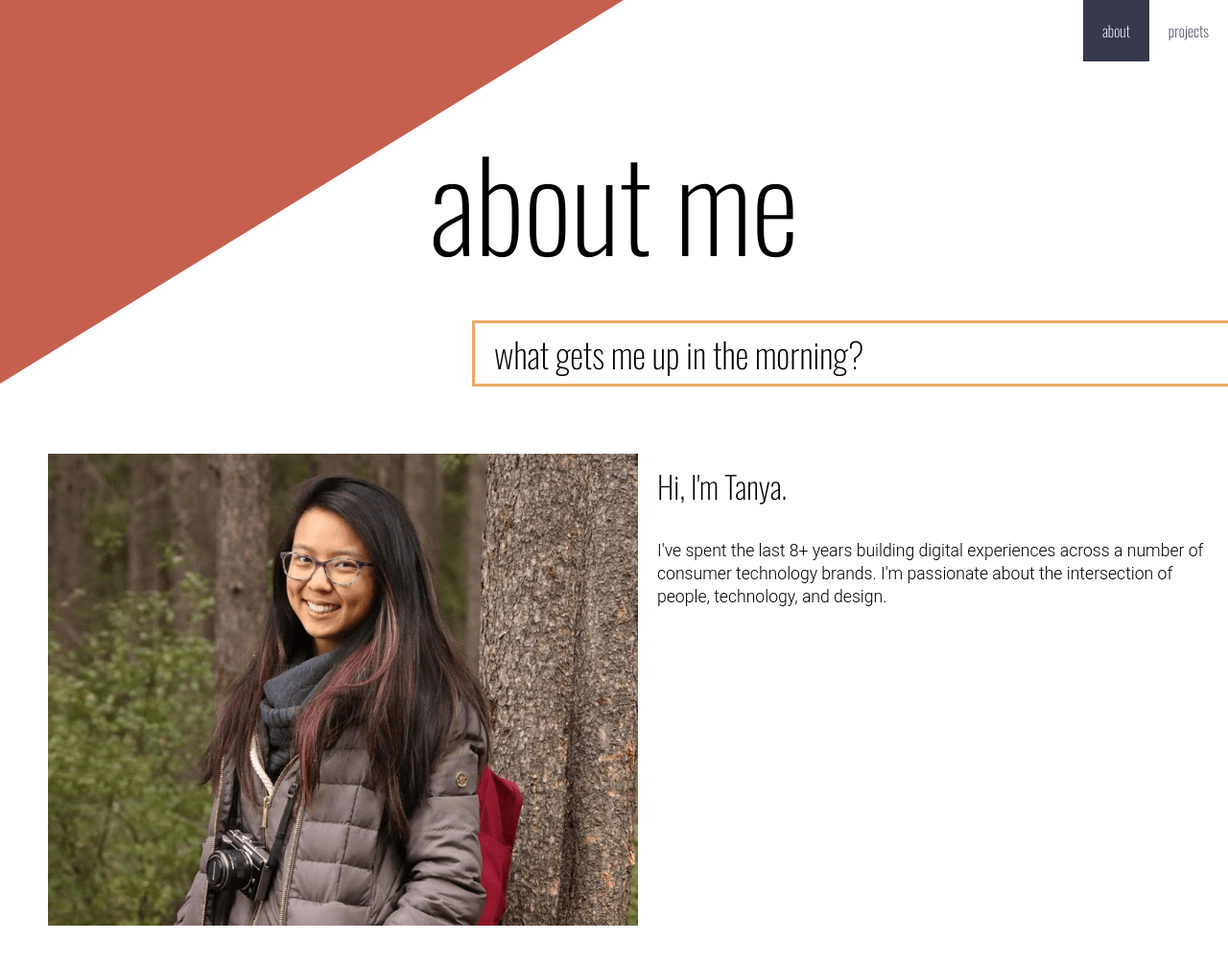
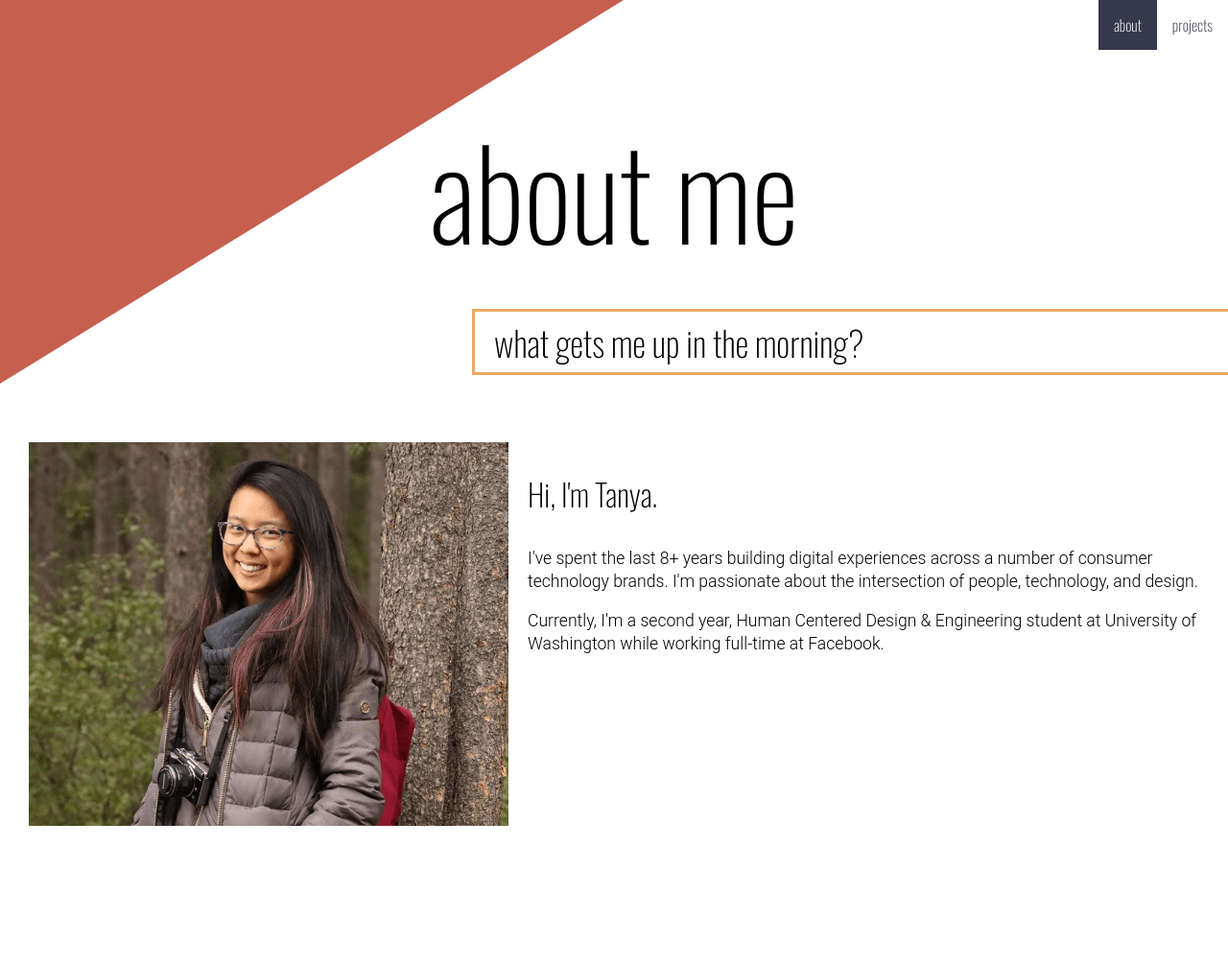
Before and after one commit to tanyaw3/tanyaw3.github.io, a PHP site: page /about.html in a window 1280 px wide. Shown: the whole page at 96% size. After the commit the page ends 861 px from the top, so only its background shows below. Run offline with PHP 8.4, Linux system fonts and the light colour scheme.

Commit message:
Update about and CSS stylings

```diff
--- a/about.html
+++ b/about.html
@@ -31,13 +31,24 @@
   <!-- Body -->
 
   <div class="about">
+    <div class="assignments">
       <div class="assignment">
-        <img src="images/profile-pic-small.png"/>
+        <img src="images/profile-pic-small.png" width=800 />
         <h4>Hi, I'm Tanya.</h4>
         <p>
           I've spent the last 8+ years building digital experiences across a number of consumer technology brands. I'm passionate about the intersection of people, technology, and design.
         </p>
+        <p>
+          Currently, I'm a second year, Human Centered Design & Engineering student at University of Washington while working full-time at Facebook.
+        </p>
       </div>
     </div>
+
+
+
+
+  </div>
+
 </body>
+
 </html>
--- a/style.css
+++ b/style.css
@@ -29,13 +29,16 @@ p {
     font-weight: 300;
   }
 
-  .about img{
+  .about img {
     position: relative;
-    width:50%;
-    float:left;
-    padding: 20px;
+    max-width: 500px;
+    float: left;
+    padding: 0 20px 0 0;
   }
 
+  .noimage {
+    padding-left: 0px;
+  }
 }
 
 /* If the screen size is 600px wide or less, set the font-size of <div> to 30px */
@@ -58,20 +61,18 @@ p {
     font-weight: 300;
   }
 
-  .about img{
+  .about img {
     position: relative;
-    width:100%;
-    float:left;
-    padding: 0px 0px 15px;
+    width: 100%;
+    max-width: 500px;
+    float: left;
+    padding: 0px 0px 10px;
   }
 
-  p {
+  p, ul {
     font-size: .9em;
   }
-
 }
-
-
 
 a {
   color: #36384C;
@@ -88,33 +89,13 @@ a:hover {
   color: white;
 }
 
-ul {
-  list-style-type: none;
-  margin: 0;
-  padding: 0;
-  overflow: hidden;
-}
-
-li {
-  float: right;
-}
-
-li a {
-  display: block;
-  text-align: center;
-  padding: 14px 16px;
-  text-decoration: none;
-}
-
 #container {
   height: auto;
 }
 
-
-
 .header {
   color: #000;
-  margin-top:50px;
+  margin-top: 50px;
 }
 
 .header h1 {
@@ -122,7 +103,7 @@ li a {
   left: 0%;
   width: 100%;
   text-align: center;
-  margin:0px;
+  margin: 0px;
 }
 
 .header h2 {
@@ -137,7 +118,7 @@ li a {
 
 .triangle {
   position: absolute;
-  width:0%;
+  width: 0%;
   border-style: solid;
   border-width: 400px 650px 0 0;
   border-color: #C55F4E transparent transparent transparent;
@@ -154,15 +135,33 @@ li a {
   padding: 20px;
 }
 
+.nav ul {
+  list-style-type: none;
+  margin: 0;
+  padding: 0;
+  overflow: hidden;
+}
+
+.nav li {
+  float: right;
+}
+
+.nav li a {
+  display: block;
+  text-align: center;
+  padding: 14px 16px;
+  text-decoration: none;
+}
+
 .assignheader {
   position: relative;
   width: 100%;
   text-align: center;
-  padding-top:50px;
+  padding-top: 50px;
 }
 
 .assignheader h3 {
-  margin-top:80px;
+  margin-top: 80px;
   margin-bottom: 10px;
 }
 
@@ -170,7 +169,7 @@ li a {
   color: #000;
   font-family: 'Oswald', sans-serif;
   text-decoration: none;
- padding:7px 7px;
+  padding: 7px 7px;
 }
 
 .assignheader a:hover {
@@ -201,8 +200,8 @@ i {
   justify-content: center;
   flex-wrap: wrap;
   flex-direction: row;
-  float:left;
-  width:100%;
+  float: left;
+  width: 100%;
   margin: 70px auto;
 }
 
@@ -244,13 +243,11 @@ i {
 }
 
 /* About me */
-
 .about {
-  float:left;
+  float: left;
   margin: 0 auto;
-  width:100%;
+  width: 100%;
 }
-
 
 .row {
   background-color: white;
@@ -260,14 +257,46 @@ i {
   justify-content: center;
   flex-wrap: wrap;
   flex-direction: row;
-  float:left;
-  width:100%;
+  float: left;
+  width: 100%;
   margin: 70px auto;
 }
 
-.assignment {
-  font-size: 1em;
-  line-height: 24px;
-  padding: 20px 20px 20px 30px;
+.about a {
+  font-family: 'roboto', 'helvetica', 'arial', 'sans';
+  text-decoration: none;
+  color: #C55F4E;
+}
+
+.about a:hover {
+  font-family: 'roboto', 'helvetica', 'arial', 'sans';
+  text-decoration: none;
+  background: #EBA966;
+  color: white;
+}
+
+.noimage {
+  min-width: 300px;
+  max-width: 500px;
+  min-height: 200px;
+}
+
+.about .assignments {
+  position: relative;
   float: left;
+  margin: 10px 0;
 }
+
+.subtitle {
+  position: relative;
+  float: left;
+  text-align: left;
+  width: 100%;
+  padding-left: 20px;
+}
+
+.about .assignment {
+  position: relative;
+  float: left;
+  margin: 10px 0;
+}
```
Also changed, not shown: index.html (+6 -5 lines). Lines whose indentation alone changed are shown as unchanged.
